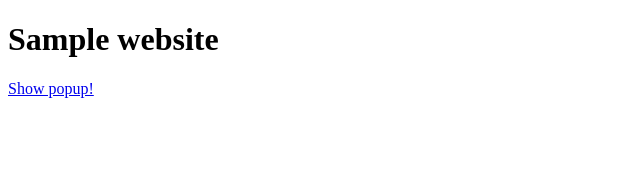
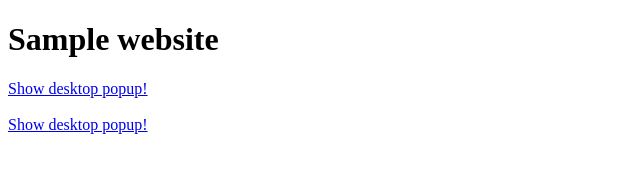
Before and after one commit to anand-onsitego/anand-onsitego.github.io, a plain HTML site: page index.html in a window 1280 px wide. Shown: the whole page, without its empty margins (0-640 px from the left). Drawn offline with Linux system fonts and the light colour scheme.

Commit message:
Update index.html

```diff
--- a/index.html
+++ b/index.html
@@ -8,7 +8,9 @@
 
 <h1>Sample website</h1>
 
-    <a href="#" onclick="wisepops('event', 'user-click'); return false;">Show popup!</a>
+    <a href="#" onclick="wisepops('event', 'user-click-desktop'); return false;">Show desktop popup!</a>
+    <br><br>
+    <a href="#" onclick="wisepops('event', 'user-click-mobile'); return false;">Show desktop popup!</a>
 
 
 </body>
```
